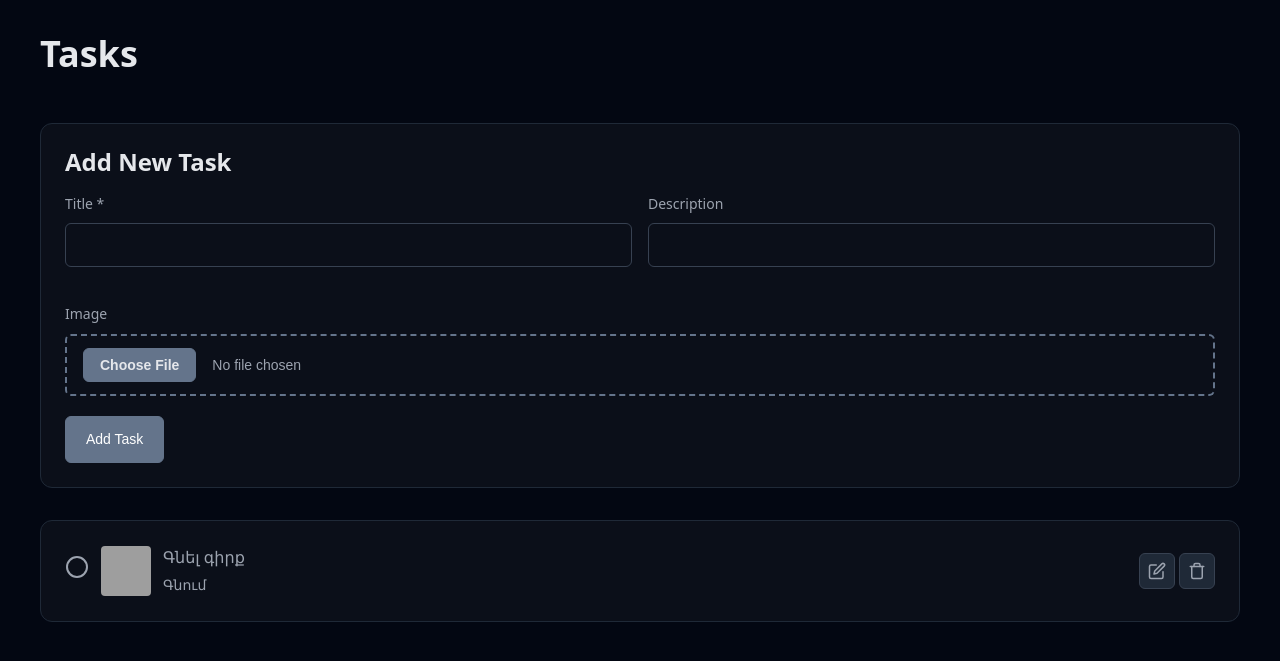
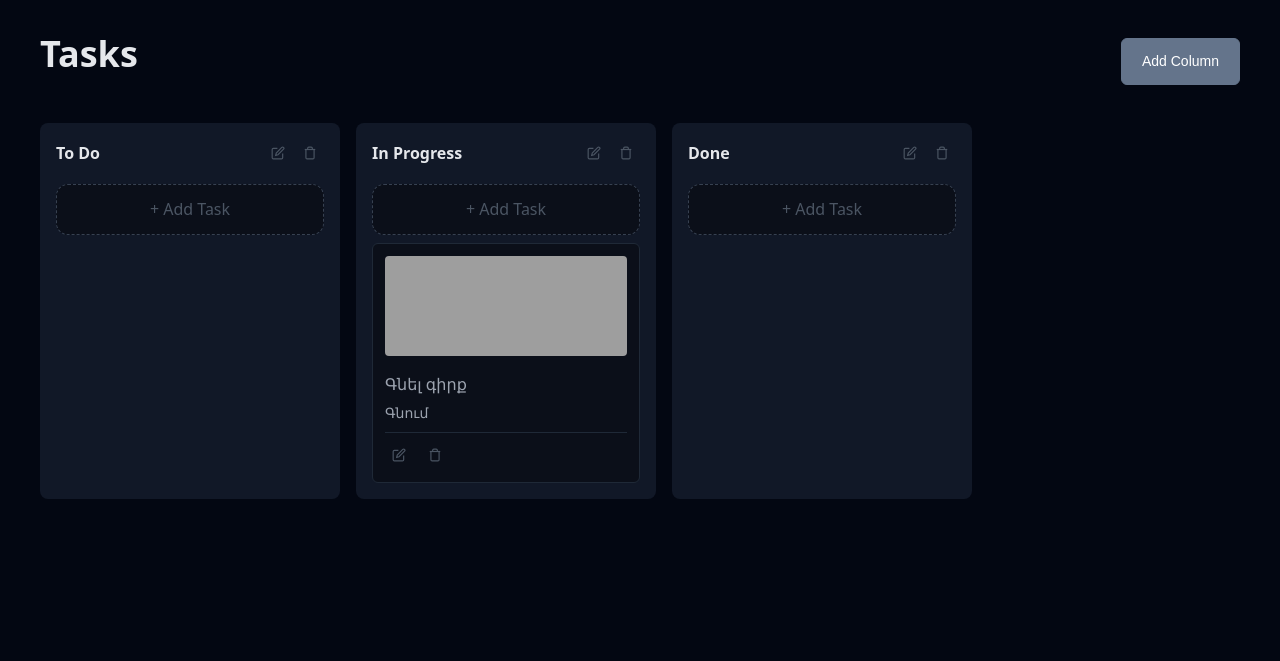
Before and after one commit to bonelarm/Tir, a FastAPI app: page /tasks in a window 1280 px wide. Shown: the part 64-725 px from the top of the page. Run offline with FastAPI, Linux system fonts and the light colour scheme; data comes from the database, SQL or seed files in the repository; both versions use the stored data as it was after the commit; grey boxes are pictures that could not be loaded.

Commit message:
feat: Add task management columns with CRUD functionality and enhance task organization

```diff
--- a/main.py
+++ b/main.py
@@ -105,10 +105,20 @@ def get_tasks():
     conn = sqlite3.connect(DB_PATH)
     conn.row_factory = sqlite3.Row
     cursor = conn.cursor()
-    cursor.execute("SELECT * FROM tasks ORDER BY completed ASC, created_at DESC")
+    cursor.execute("SELECT * FROM tasks ORDER BY position ASC, created_at DESC")
     tasks = cursor.fetchall()
     conn.close()
     return [dict(row) for row in tasks]
+
+
+def get_task_columns():
+    conn = sqlite3.connect(DB_PATH)
+    conn.row_factory = sqlite3.Row
+    cursor = conn.cursor()
+    cursor.execute("SELECT * FROM task_columns ORDER BY position ASC")
+    columns = cursor.fetchall()
+    conn.close()
+    return [dict(row) for row in columns]
 
 
 @app.get("/", response_class=HTMLResponse)
@@ -374,11 +384,12 @@ async def add_customer(name: str = Form(...), description: str = Form(""), email
 @app.get("/tasks", response_class=HTMLResponse)
 def tasks(request: Request):
     task_list = get_tasks()
-    return templates.TemplateResponse("tasks.html", {"request": request, "tasks": task_list})
+    columns = get_task_columns()
+    return templates.TemplateResponse("tasks.html", {"request": request, "tasks": task_list, "columns": columns})
 
 
 @app.post("/tasks/add")
-async def add_task(title: str = Form(...), description: str = Form(""), image: UploadFile = File(None)):
+async def add_task(title: str = Form(...), description: str = Form(""), column_name: str = Form("To Do"), image: UploadFile = File(None)):
     image_path = ""
     if image and image.filename:
         safe_filename = f"{Path(image.filename).stem[:50]}{Path(image.filename).suffix}"
@@ -389,7 +400,21 @@ async def add_task(title: str = Form(...), description: str = Form(""), image: U
 
     conn = sqlite3.connect(DB_PATH)
     cursor = conn.cursor()
-    cursor.execute("INSERT INTO tasks (title, description, image) VALUES (?, ?, ?)", (title, description, image_path))
+    cursor.execute("SELECT COALESCE(MAX(position), 0) + 1 as pos FROM tasks WHERE column_name = ?", (column_name,))
+    pos = cursor.fetchone()[0]
+    cursor.execute("INSERT INTO tasks (title, description, image, column_name, position) VALUES (?, ?, ?, ?, ?)", (title, description, image_path, column_name, pos))
+    conn.commit()
+    conn.close()
+    return RedirectResponse(url="/tasks", status_code=303)
+
+
+@app.post("/tasks/move/{task_id}")
+def move_task(task_id: int, column_name: str = Form(...)):
+    conn = sqlite3.connect(DB_PATH)
+    cursor = conn.cursor()
+    cursor.execute("SELECT COALESCE(MAX(position), 0) + 1 as pos FROM tasks WHERE column_name = ?", (column_name,))
+    pos = cursor.fetchone()[0]
+    cursor.execute("UPDATE tasks SET column_name = ?, position = ? WHERE id = ?", (column_name, pos, task_id))
     conn.commit()
     conn.close()
     return RedirectResponse(url="/tasks", status_code=303)
@@ -441,6 +466,42 @@ def delete_task(task_id: int):
     return RedirectResponse(url="/tasks", status_code=303)
 
 
+@app.post("/tasks/columns/add")
+def add_column(name: str = Form(...)):
+    conn = sqlite3.connect(DB_PATH)
+    cursor = conn.cursor()
+    cursor.execute("SELECT COALESCE(MAX(position), 0) + 1 as pos FROM task_columns")
+    pos = cursor.fetchone()[0]
+    cursor.execute("INSERT INTO task_columns (name, position) VALUES (?, ?)", (name, pos))
+    conn.commit()
+    conn.close()
+    return RedirectResponse(url="/tasks", status_code=303)
+
+
+@app.post("/tasks/columns/edit/{column_id}")
+def edit_column(column_id: int, name: str = Form(...)):
+    conn = sqlite3.connect(DB_PATH)
+    cursor = conn.cursor()
+    cursor.execute("UPDATE task_columns SET name = ? WHERE id = ?", (name, column_id))
+    conn.commit()
+    conn.close()
+    return RedirectResponse(url="/tasks", status_code=303)
+
+
+@app.post("/tasks/columns/delete/{column_id}")
+def delete_column(column_id: int):
+    conn = sqlite3.connect(DB_PATH)
+    cursor = conn.cursor()
+    cursor.execute("SELECT name FROM task_columns WHERE id = ?", (column_id,))
+    col = cursor.fetchone()
+    if col:
+        cursor.execute("DELETE FROM tasks WHERE column_name = ?", (col[0],))
+        cursor.execute("DELETE FROM task_columns WHERE id = ?", (column_id,))
+    conn.commit()
+    conn.close()
+    return RedirectResponse(url="/tasks", status_code=303)
+
+
 @app.get("/health")
 def health():
     return get_db_status()
--- a/templates/tasks.html
+++ b/templates/tasks.html
@@ -6,91 +6,243 @@
 <main class="container" style="padding: 2rem 0;">
     <div class="flex justify-between items-center" style="margin-bottom: 2rem;">
         <h1>Tasks</h1>
+        <button class="btn btn-primary" onclick="document.getElementById('addColumnForm').classList.toggle('hidden')">Add Column</button>
     </div>
 
-    <div class="card" style="margin-bottom: 2rem;">
-        <h3 style="margin-bottom: 1rem;">Add New Task</h3>
-        <form action="/tasks/add" method="post" enctype="multipart/form-data">
-            <div class="grid grid-2" style="gap: 1rem;">
-                <div class="form-group">
-                    <label for="title">Title *</label>
-                    <input type="text" id="title" name="title" required>
-                </div>
-                <div class="form-group">
-                    <label for="description">Description</label>
-                    <input type="text" id="description" name="description">
-                </div>
-                <div class="form-group" style="grid-column: span 2;">
-                    <label for="image">Image</label>
-                    <input type="file" id="image" name="image" accept="image/*">
-                </div>
+    <div id="addColumnForm" class="card hidden" style="margin-bottom: 2rem; max-width: 400px;">
+        <form action="/tasks/columns/add" method="post" class="flex" style="gap: 0.5rem; align-items: flex-end;">
+            <div style="flex: 1;">
+                <label class="text-sm">Column Name</label>
+                <input type="text" name="name" required placeholder="e.g., In Review">
             </div>
-            <button type="submit" class="btn btn-primary">Add Task</button>
+            <button type="submit" class="btn btn-primary btn-sm">Add</button>
+            <button type="button" class="btn btn-ghost btn-sm" onclick="document.getElementById('addColumnForm').classList.add('hidden')">Cancel</button>
         </form>
     </div>
 
-    <div class="stack" style="gap: 1rem;">
-        {% for task in tasks %}
-        <div class="card" style="display: flex; align-items: center; justify-content: space-between; gap: 1rem;">
-            <div style="display: flex; align-items: center; gap: 0.75rem; flex: 1;">
-                <form action="/tasks/toggle/{{ task.id }}" method="post">
-                    <button type="submit" style="background: none; border: none; cursor: pointer; padding: 0;">
-                        {% if task.completed %}
-                        <svg xmlns="http://www.w3.org/2000/svg" width="24" height="24" viewBox="0 0 24 24" fill="none" stroke="#22c55e" stroke-width="2" stroke-linecap="round" stroke-linejoin="round"><path d="M22 11.08V12a10 10 0 1 1-5.93-9.14"/><polyline points="22 4 12 14.01 9 11.01"/></svg>
-                        {% else %}
-                        <svg xmlns="http://www.w3.org/2000/svg" width="24" height="24" viewBox="0 0 24 24" fill="none" stroke="#9ca3af" stroke-width="2" stroke-linecap="round" stroke-linejoin="round"><circle cx="12" cy="12" r="10"/></svg>
-                        {% endif %}
+    <div class="board" id="board">
+        {% for column in columns %}
+        <div class="board-column" data-column="{{ column.name }}" ondragover="allowDrop(event)" ondrop="drop(event)">
+            <div class="column-header">
+                <h3 class="column-title">{{ column.name }}</h3>
+                <div class="column-actions">
+                    <button type="button" class="icon-btn-sm" onclick="document.getElementById('edit-col-{{ column.id }}').classList.toggle('hidden')" title="Edit">
+                        <svg xmlns="http://www.w3.org/2000/svg" width="14" height="14" viewBox="0 0 24 24" fill="none" stroke="currentColor" stroke-width="2"><path d="M11 4H4a2 2 0 0 0-2 2v14a2 2 0 0 0 2 2h14a2 2 0 0 0 2-2v-7"/><path d="M18.5 2.5a2.121 2.121 0 0 1 3 3L12 15l-4 1 1-4 9.5-9.5z"/></svg>
                     </button>
-                </form>
-                {% if task.image %}
-                <img src="/static/{{ task.image }}" alt="" style="width: 50px; height: 50px; object-fit: cover; border-radius: var(--radius-sm);">
-                {% endif %}
-                <div style="flex: 1;">
-                    <p style="margin: 0; font-weight: 500; {% if task.completed %}text-decoration: line-through; color: var(--text-muted);{% endif %}">{{ task.title }}</p>
-                    {% if task.description %}
-                    <p class="text-sm text-secondary" style="margin: 0.25rem 0 0 0;">{{ task.description }}</p>
-                    {% endif %}
+                    <form action="/tasks/columns/delete/{{ column.id }}" method="post" onsubmit="return confirm('Delete column and all its tasks?')">
+                        <button type="submit" class="icon-btn-sm icon-btn-delete" title="Delete">
+                            <svg xmlns="http://www.w3.org/2000/svg" width="14" height="14" viewBox="0 0 24 24" fill="none" stroke="currentColor" stroke-width="2"><polyline points="3 6 5 6 21 6"/><path d="M19 6v14a2 2 0 0 1-2 2H7a2 2 0 0 1-2-2V6m3 0V4a2 2 0 0 1 2-2h4a2 2 0 0 1 2 2v2"/></svg>
+                        </button>
+                    </form>
                 </div>
             </div>
-            <div class="flex" style="gap: 0.25rem;">
-                <button type="button" class="icon-btn" onclick="document.getElementById('edit-{{ task.id }}').classList.toggle('hidden')" title="Edit">
-                    <svg xmlns="http://www.w3.org/2000/svg" width="18" height="18" viewBox="0 0 24 24" fill="none" stroke="currentColor" stroke-width="2" stroke-linecap="round" stroke-linejoin="round"><path d="M11 4H4a2 2 0 0 0-2 2v14a2 2 0 0 0 2 2h14a2 2 0 0 0 2-2v-7"/><path d="M18.5 2.5a2.121 2.121 0 0 1 3 3L12 15l-4 1 1-4 9.5-9.5z"/></svg>
-                </button>
-                <form action="/tasks/delete/{{ task.id }}" method="post" onsubmit="return confirm('Delete this task?')">
-                    <button type="submit" class="icon-btn icon-btn-delete" title="Delete">
-                        <svg xmlns="http://www.w3.org/2000/svg" width="18" height="18" viewBox="0 0 24 24" fill="none" stroke="currentColor" stroke-width="2" stroke-linecap="round" stroke-linejoin="round"><polyline points="3 6 5 6 21 6"/><path d="M19 6v14a2 2 0 0 1-2 2H7a2 2 0 0 1-2-2V6m3 0V4a2 2 0 0 1 2-2h4a2 2 0 0 1 2 2v2"/></svg>
-                    </button>
+            <div id="edit-col-{{ column.id }}" class="hidden" style="margin-bottom: 0.75rem;">
+                <form action="/tasks/columns/edit/{{ column.id }}" method="post" class="flex" style="gap: 0.25rem;">
+                    <input type="text" name="name" value="{{ column.name }}" required style="flex: 1; padding: 0.25rem 0.5rem; font-size: 0.875rem;">
+                    <button type="submit" class="btn btn-primary btn-sm" style="padding: 0.25rem 0.5rem;">Save</button>
                 </form>
             </div>
-        </div>
-        <div id="edit-{{ task.id }}" class="card hidden" style="margin-top: -0.5rem; margin-bottom: 1rem;">
-            <form action="/tasks/edit/{{ task.id }}" method="post" enctype="multipart/form-data" class="stack" style="gap: 0.5rem;">
-                <div class="flex" style="gap: 0.5rem;">
-                    <div style="flex: 1;">
-                        <label for="edit-title-{{ task.id }}" class="text-sm">Title</label>
-                        <input type="text" id="edit-title-{{ task.id }}" name="title" value="{{ task.title }}" required style="width: 100%;">
-                    </div>
-                    <div style="flex: 1;">
-                        <label for="edit-desc-{{ task.id }}" class="text-sm">Description</label>
-                        <input type="text" id="edit-desc-{{ task.id }}" name="description" value="{{ task.description or '' }}" style="width: 100%;">
+
+            <div class="column-content">
+                <div class="card add-task-card" onclick="document.getElementById('add-task-{{ column.id }}').classList.toggle('hidden')">
+                    <span>+ Add Task</span>
+                </div>
+                <div id="add-task-{{ column.id }}" class="hidden" style="margin-bottom: 0.75rem;">
+                    <form action="/tasks/add" method="post" enctype="multipart/form-data" class="stack" style="gap: 0.5rem;">
+                        <input type="hidden" name="column_name" value="{{ column.name }}">
+                        <input type="text" name="title" placeholder="Task title" required style="padding: 0.5rem; font-size: 0.875rem;">
+                        <input type="text" name="description" placeholder="Description (optional)" style="padding: 0.5rem; font-size: 0.875rem;">
+                        <input type="file" name="image" accept="image/*" style="font-size: 0.75rem; padding: 0.25rem;">
+                        <div class="flex" style="gap: 0.25rem;">
+                            <button type="submit" class="btn btn-primary btn-sm">Add</button>
+                            <button type="button" class="btn btn-ghost btn-sm" onclick="document.getElementById('add-task-{{ column.id }}').classList.add('hidden')">Cancel</button>
+                        </div>
+                    </form>
+                </div>
+
+                {% for task in tasks if task.column_name == column.name %}
+                <div class="task-card" draggable="true" ondragstart="drag(event)" id="task-{{ task.id }}" data-task-id="{{ task.id }}">
+                    {% if task.image %}
+                    <img src="/static/{{ task.image }}" alt="" style="width: 100%; height: 100px; object-fit: cover; border-radius: var(--radius-sm); margin-bottom: 0.5rem;">
+                    {% endif %}
+                    <p class="task-title" style="font-weight: 500; margin-bottom: 0.25rem;">{{ task.title }}</p>
+                    {% if task.description %}
+                    <p class="text-sm text-secondary" style="margin-bottom: 0.5rem;">{{ task.description }}</p>
+                    {% endif %}
+                    <div class="task-actions">
+                        <button type="button" class="icon-btn-sm" onclick="document.getElementById('edit-task-{{ task.id }}').classList.toggle('hidden')" title="Edit">
+                            <svg xmlns="http://www.w3.org/2000/svg" width="14" height="14" viewBox="0 0 24 24" fill="none" stroke="currentColor" stroke-width="2"><path d="M11 4H4a2 2 0 0 0-2 2v14a2 2 0 0 0 2 2h14a2 2 0 0 0 2-2v-7"/><path d="M18.5 2.5a2.121 2.121 0 0 1 3 3L12 15l-4 1 1-4 9.5-9.5z"/></svg>
+                        </button>
+                        <form action="/tasks/delete/{{ task.id }}" method="post" onsubmit="return confirm('Delete this task?')">
+                            <button type="submit" class="icon-btn-sm icon-btn-delete" title="Delete">
+                                <svg xmlns="http://www.w3.org/2000/svg" width="14" height="14" viewBox="0 0 24 24" fill="none" stroke="currentColor" stroke-width="2"><polyline points="3 6 5 6 21 6"/><path d="M19 6v14a2 2 0 0 1-2 2H7a2 2 0 0 1-2-2V6m3 0V4a2 2 0 0 1 2-2h4a2 2 0 0 1 2 2v2"/></svg>
+                            </button>
+                        </form>
                     </div>
                 </div>
-                <div>
-                    <label class="text-sm">Image</label>
-                    <input type="file" name="image" accept="image/*" style="width: 100%;">
-                    {% if task.image %}
-                    <p class="text-sm text-muted" style="margin-top: 0.25rem;">Current: {{ task.image }}</p>
-                    {% endif %}
+                <div id="edit-task-{{ task.id }}" class="hidden" style="margin-bottom: 0.75rem;">
+                    <form action="/tasks/edit/{{ task.id }}" method="post" enctype="multipart/form-data" class="stack" style="gap: 0.5rem;">
+                        <input type="hidden" name="column_name" value="{{ column.name }}">
+                        <input type="text" name="title" value="{{ task.title }}" required style="padding: 0.5rem; font-size: 0.875rem;">
+                        <input type="text" name="description" value="{{ task.description or '' }}" placeholder="Description" style="padding: 0.5rem; font-size: 0.875rem;">
+                        <input type="file" name="image" accept="image/*" style="font-size: 0.75rem; padding: 0.25rem;">
+                        <div class="flex" style="gap: 0.25rem;">
+                            <button type="submit" class="btn btn-primary btn-sm">Save</button>
+                            <button type="button" class="btn btn-ghost btn-sm" onclick="document.getElementById('edit-task-{{ task.id }}').classList.add('hidden')">Cancel</button>
+                        </div>
+                    </form>
                 </div>
-                <div class="flex" style="gap: 0.5rem;">
-                    <button type="submit" class="btn btn-primary btn-sm">Save</button>
-                    <button type="button" class="btn btn-ghost btn-sm" onclick="document.getElementById('edit-{{ task.id }}').classList.add('hidden')">Cancel</button>
-                </div>
-            </form>
+                {% endfor %}
+            </div>
         </div>
-        {% else %}
-        <p class="text-muted">No tasks yet. Add one above!</p>
         {% endfor %}
     </div>
 </main>
+
+<script>
+function drag(ev) {
+    ev.dataTransfer.setData("text", ev.target.dataset.taskId);
+    ev.target.style.opacity = '0.5';
+}
+
+function allowDrop(ev) {
+    ev.preventDefault();
+    const column = ev.target.closest('.board-column');
+    if (column) {
+        column.classList.add('drag-over');
+    }
+}
+
+// Remove drag-over class when drag leaves
+document.addEventListener('dragleave', function(e) {
+    const column = e.target.closest('.board-column');
+    if (column && !column.contains(e.relatedTarget)) {
+        column.classList.remove('drag-over');
+    }
+});
+
+function drop(ev) {
+    ev.preventDefault();
+    const column = ev.target.closest('.board-column');
+    if (column) {
+        column.classList.remove('drag-over');
+        const taskId = ev.dataTransfer.getData("text");
+        const newColumn = column.dataset.column;
+
+        // Move task via AJAX
+        fetch('/tasks/move/' + taskId, {
+            method: 'POST',
+            headers: {'Content-Type': 'application/x-www-form-urlencoded'},
+            body: 'column_name=' + encodeURIComponent(newColumn)
+        }).then(() => location.reload());
+    }
+}
+
+// Reset opacity on drag end
+document.addEventListener('dragend', function(e) {
+    if (e.target.classList.contains('task-card')) {
+        e.target.style.opacity = '1';
+    }
+    // Clean up any drag-over classes
+    document.querySelectorAll('.board-column.drag-over').forEach(col => {
+        col.classList.remove('drag-over');
+    });
+});
+</script>
+
+<style>
+.board {
+    display: flex;
+    gap: 1rem;
+    overflow-x: auto;
+    padding-bottom: 1rem;
+}
+.board-column {
+    min-width: 300px;
+    max-width: 300px;
+    background: var(--bg-elevated);
+    border-radius: var(--radius-lg);
+    padding: 1rem;
+}
+.board-column.drag-over {
+    border: 2px dashed var(--accent);
+    background: var(--bg-surface);
+}
+.column-header {
+    display: flex;
+    justify-content: space-between;
+    align-items: center;
+    margin-bottom: 1rem;
+}
+.column-title {
+    font-size: 1rem;
+    font-weight: 600;
+    margin: 0;
+}
+.column-actions {
+    display: flex;
+    gap: 0.25rem;
+}
+.icon-btn-sm {
+    display: inline-flex;
+    align-items: center;
+    justify-content: center;
+    width: 28px;
+    height: 28px;
+    padding: 0;
+    background: transparent;
+    border: none;
+    border-radius: var(--radius-sm);
+    color: var(--text-muted);
+    cursor: pointer;
+}
+.icon-btn-sm:hover {
+    background: var(--bg-surface);
+    color: var(--text-primary);
+}
+.icon-btn-delete:hover {
+    background: #ef4444;
+    color: white;
+}
+.column-content {
+    display: flex;
+    flex-direction: column;
+    gap: 0.5rem;
+    min-height: 50px;
+}
+.add-task-card {
+    padding: 0.75rem;
+    text-align: center;
+    cursor: pointer;
+    color: var(--text-muted);
+    border: 1px dashed var(--border);
+}
+.add-task-card:hover {
+    border-color: var(--accent);
+    color: var(--accent);
+}
+.task-card {
+    background: var(--bg-surface);
+    border: 1px solid var(--border-light);
+    border-radius: var(--radius-md);
+    padding: 0.75rem;
+    cursor: grab;
+    transition: transform 0.15s, box-shadow 0.15s;
+}
+.task-card:hover {
+    box-shadow: var(--shadow-md);
+    transform: translateY(-2px);
+}
+.task-card:active {
+    cursor: grabbing;
+}
+.task-actions {
+    display: flex;
+    align-items: center;
+    gap: 0.5rem;
+    margin-top: 0.5rem;
+    padding-top: 0.5rem;
+    border-top: 1px solid var(--border-light);
+}
+</style>
 {% endblock %}
```
Also changed, not shown: init_db.py (+14 -0 lines), templates/status.html (+7 -1 lines), tir.db.
